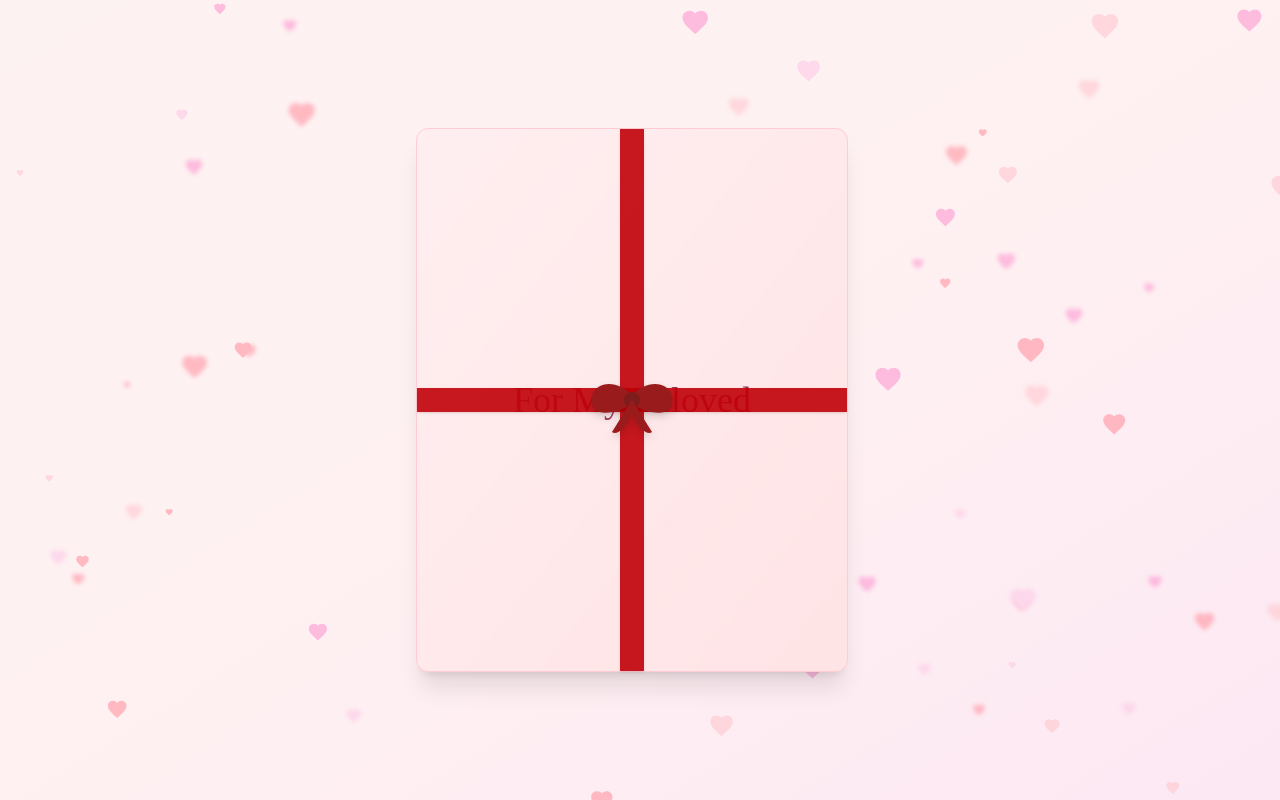
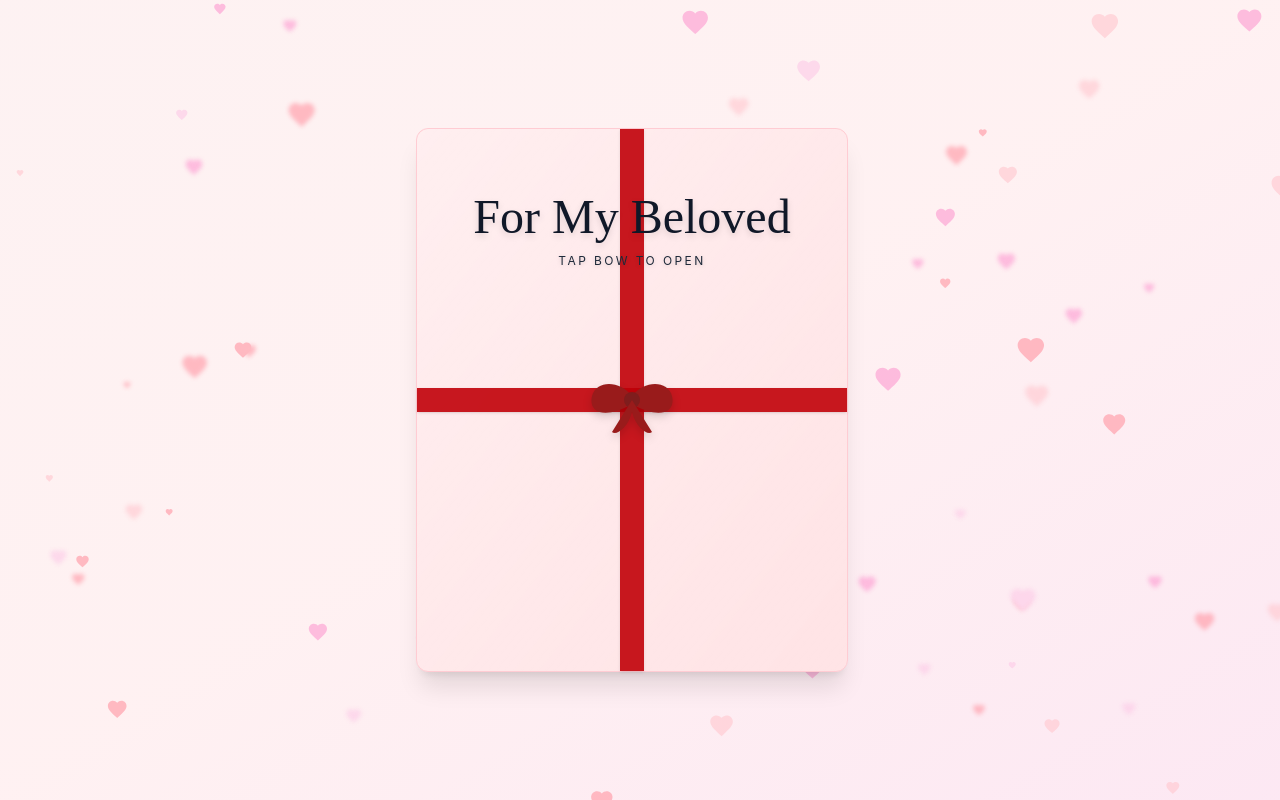
Before and after one commit to heavenlycreature/our-anniversary, a website built with Vite: page index.html in a window 1280 px wide. Built offline with nearby package versions, Linux system fonts and the light colour scheme; a web font is replaced by a local one.

Commit message:
modify text cover color

```diff
--- a/index.html
+++ b/index.html
@@ -66,7 +66,10 @@
 
             <div id="card-front" class="absolute inset-0 md:left-1/2 md:w-1/2 bg-rose-100 border border-rose-200 rounded-xl shadow-xl origin-left transition-transform duration-[1200ms] ease-[cubic-bezier(0.4,0,0.2,1)] transform-style-3d z-30 flex flex-col items-center justify-center will-change-transform">
               <div class="absolute inset-0 bg-gradient-to-br from-white/40 to-transparent rounded-xl pointer-events-none"></div>
-              <h1 class="text-3xl sm:text-4xl text-rose-900 font-['Dancing_Script']">For My Beloved</h1>
+              <div class="absolute top-16 left-0 right-0 text-center z-20 px-4">
+                  <h1 class="text-4xl sm:text-5xl text-gray-900 font-['Dancing_Script'] drop-shadow-md">For My Beloved</h1>
+                  <p class="text-[10px] sm:text-xs text-gray-800 tracking-[0.2em] mt-3 uppercase font-sans drop-shadow-sm">Tap Bow to Open</p>
+              </div>
 
               <div class="absolute left-0 right-0 top-1/2 h-6 bg-red-700/90 shadow-sm transform -translate-y-1/2 z-10"></div>
               <div class="absolute top-0 bottom-0 left-1/2 w-6 bg-red-700/90 shadow-sm transform -translate-x-1/2 z-10"></div>
```
